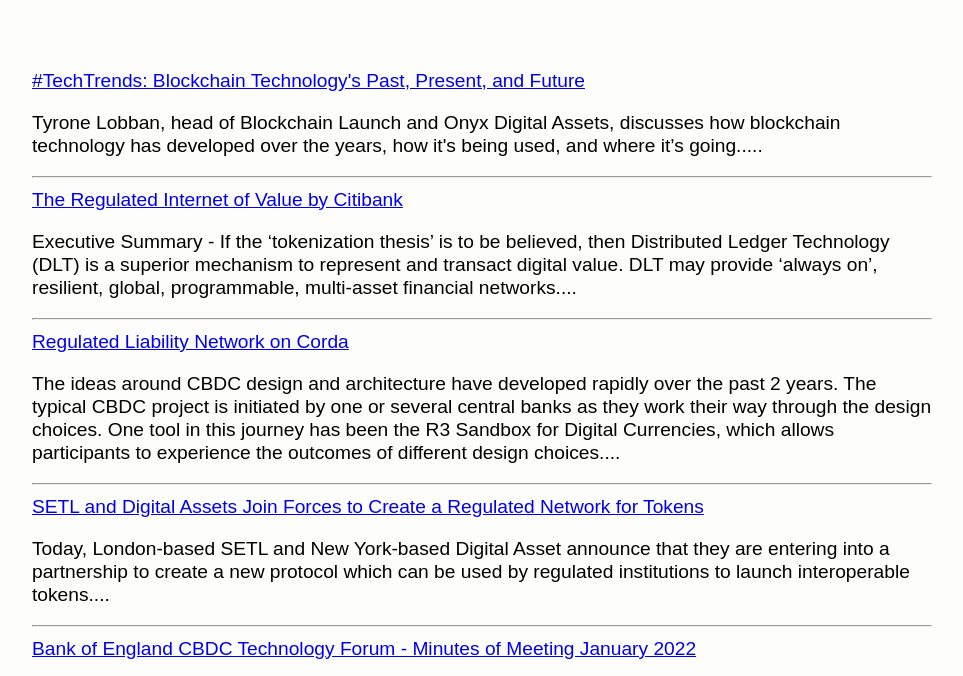
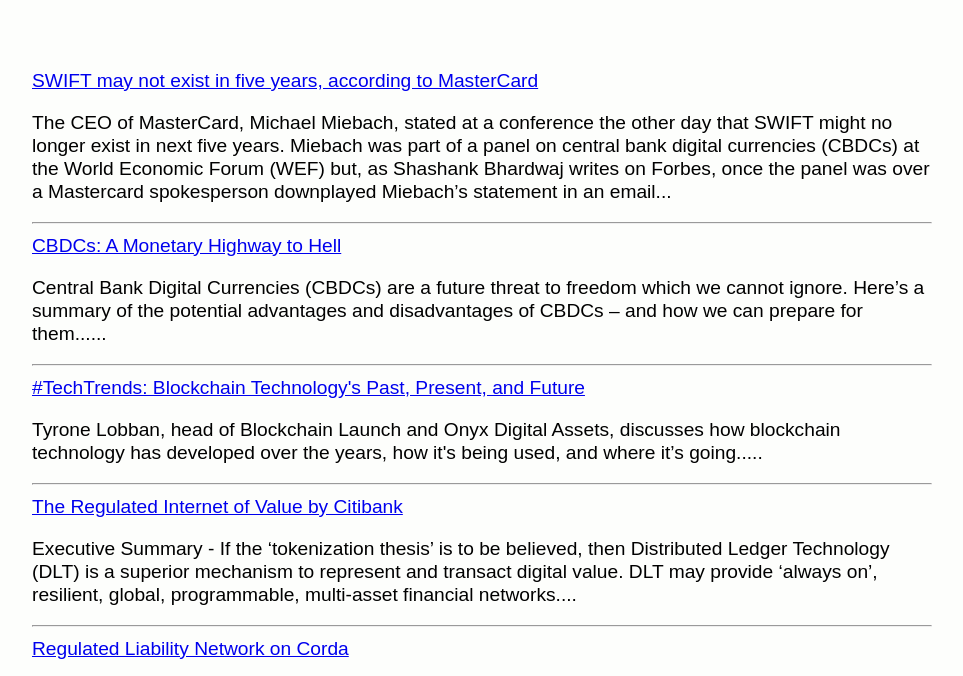
Before and after one commit to aborb/EnterpriseWeb3Resources, a plain HTML site: page index.html in a window 1280 px wide. Shown: the part 75-751 px from the top of the page, without its empty margins (158-1121 px from the left). Drawn offline with Linux system fonts and the light colour scheme.

Commit message:
update 11-06

```diff
--- a/index.html
+++ b/index.html
@@ -23,6 +23,21 @@
   <body>
     <h1>Enterprise Web3 News & Resources</h1>
     <br><br>
+
+    <a href="https://thefinanser.com/2022/06/swift-may-not-exist-in-five-years-according-to-mastercard.html/">
+      SWIFT may not exist in five years, according to MasterCard</a><br>
+    <p> The CEO of MasterCard, Michael Miebach, stated at a conference the other day that SWIFT might no longer exist in next five years.
+
+      Miebach was part of a panel on central bank digital currencies (CBDCs) at the World Economic Forum
+      (WEF) but, as Shashank Bhardwaj writes on Forbes, once the panel was over a Mastercard spokesperson downplayed Miebach’s statement in an email...
+    </p><hr>
+
+
+    <a href="https://www.hustleescape.com/cbdc-advantages-disadvantages/">
+      CBDCs: A Monetary Highway to Hell</a><br>
+    <p> Central Bank Digital Currencies (CBDCs) are a future threat to freedom which we cannot ignore.
+      Here’s a summary of the potential advantages and disadvantages of CBDCs – and how we can prepare for them......
+    </p><hr>
 
     <a href="https://www.linkedin.com/posts/jpmorgan_techtrends-blockchain-technologys-past-activity-6920415302916706304-UDs8?utm_source=linkedin_share&utm_medium=member_desktop_web">
       #TechTrends: Blockchain Technology's Past, Present, and Future</a><br>
```
